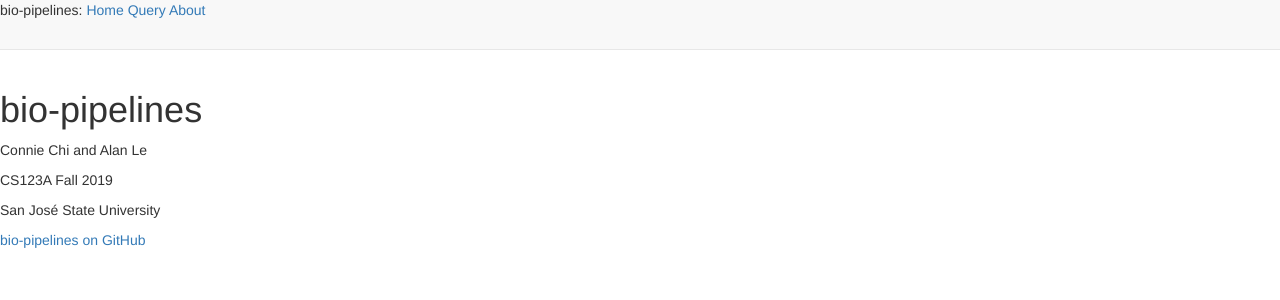
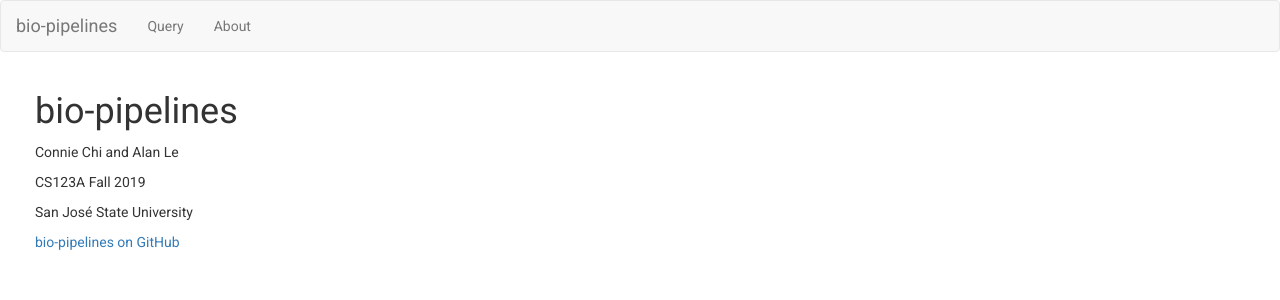
Before and after one commit to thealanle/bio-pipelines, a Flask app: page /about in a window 1280 px wide. Shown: the top 300 px of the page. Run offline with Flask 2, Linux system fonts and the light colour scheme; some libraries are stand-ins or nearby versions.

Commit message:
Add styling for navbar and body text

```diff
--- a/app/static/style.css
+++ b/app/static/style.css
@@ -7,4 +7,10 @@ ul {
   padding: 0;
 }
 
-body { padding-top: 70px; }
+body {
+    font-family: Roboto, sans-serif;
+}
+
+.bg-dark {
+    ;
+}
--- a/app/templates/about.html
+++ b/app/templates/about.html
@@ -1,9 +1,11 @@
 {% extends "base.html" %}
 
 {% block content %}
+    <div class="container">
     <h1>bio-pipelines</h1>
     <p>Connie Chi and Alan Le</p>
     <p>CS123A Fall 2019</p>
     <p>San José State University</p>
     <a href="https://github.com/thealanle/bio-pipelines">bio-pipelines on GitHub</a>
+    </div>
 {% endblock %}
--- a/app/templates/base.html
+++ b/app/templates/base.html
@@ -4,13 +4,24 @@
 {{super()}}
 <link rel="stylesheet" href="{{url_for('static', filename='style.css')}}">
 <link rel="shortcut icon" href="{{ url_for('static', filename='favicon.ico') }}">
+<link href="https://fonts.googleapis.com/css?family=Roboto&display=swap" rel="stylesheet">
 {% endblock %}
 
 {% block navbar %}
-<nav class="navbar navbar-default navbar-fixed-top">
-        bio-pipelines:
-        <a href={{ url_for('index')}}>Home</a>
-        <a href={{ url_for('query')}}>Query</a>
-        <a href={{ url_for('about')}}>About</a>
+<nav class="navbar navbar-default bg-dark">
+  <div class="container-fluid">
+    <!-- Brand and toggle get grouped for better mobile display -->
+    <div class="navbar-header">
+      <a class="navbar-brand" href="{{ url_for('index') }}">bio-pipelines</a>
+    </div>
+
+    <!-- Collect the nav links, forms, and other content for toggling -->
+    <div class="collapse navbar-collapse" id="bs-example-navbar-collapse-1">
+      <ul class="nav navbar-nav">
+        <li><a href="{{ url_for('query') }}">Query</a></li>
+        <li><a href="{{ url_for('about') }}">About</a></li>
+      </ul>
+    </div><!-- /.navbar-collapse -->
+  </div><!-- /.container-fluid -->
 </nav>
 {% endblock %}
```
Also changed, not shown: app/static/favicon.ico (added), app/static/logo.png (added).
